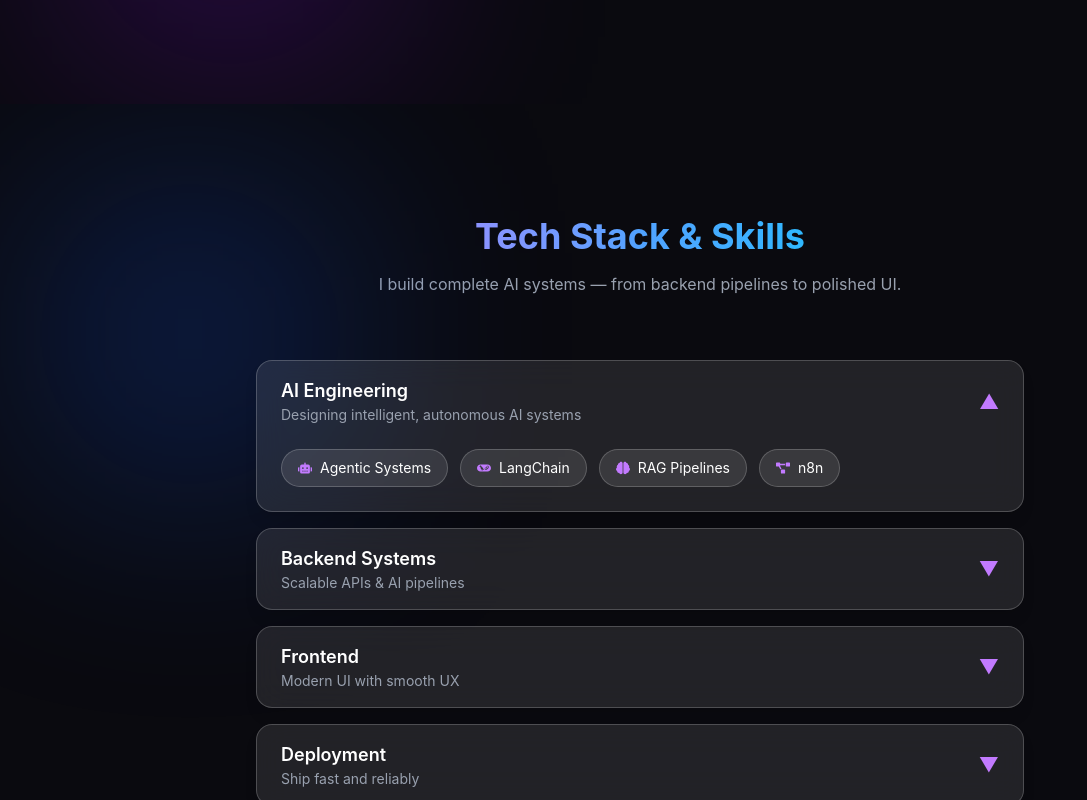
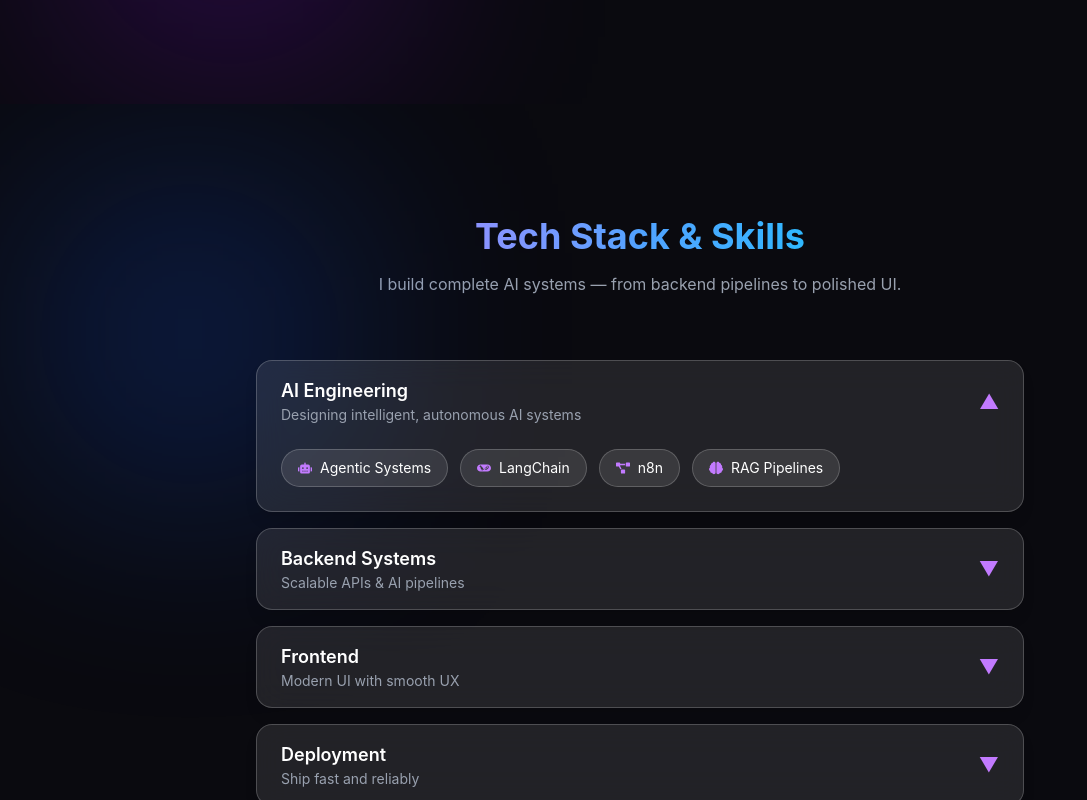
Before and after one commit to Himanshu110109/portfolio, a React (Vite) app: page / in a window 1280 px wide. Both pictures are taken after a click on the button 640 px from the left and 3620 px from the top of the page. Shown: the part 3220-4020 px from the top of the page, without its empty margins (0-1087 px from the left). Built offline with nearby package versions, Linux system fonts and the light colour scheme.

Commit message:
Update Skills.jsx

```diff
--- a/src/components/Skills.jsx
+++ b/src/components/Skills.jsx
@@ -21,8 +21,8 @@ const skillGroups = [
   skills: [
     { name: "Agentic Systems", icon: <FaRobot /> },
     { name: "LangChain", icon: <SiLangchain /> },
+    { name: "n8n", icon: <FaProjectDiagram /> },
     { name: "RAG Pipelines", icon: <FaBrain /> },
-    { name: "n8n", icon: <FaProjectDiagram /> },
   ],
 },
   {
```
